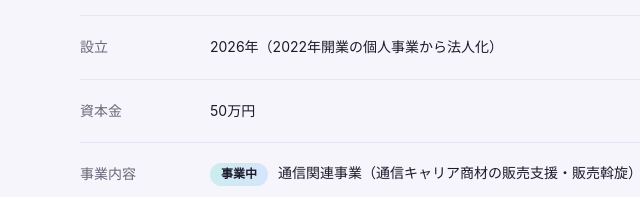
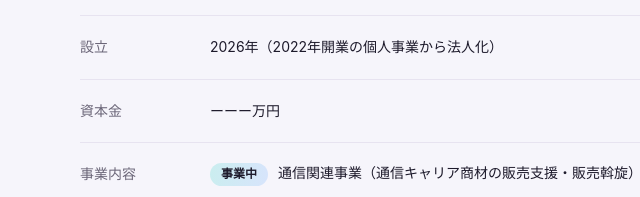
Before and after one commit to sha0604/VIQRA-HP, a plain HTML site: page index.html in a window 1280 px wide. Shown: the part 3310-3507 px from the top of the page, 0-640 px from the left. Drawn offline with Linux system fonts and the light colour scheme; animation ran at ten frames a second; a web font is replaced by a local one.

Commit message:
Update index.html

```diff
--- a/index.html
+++ b/index.html
@@ -242,7 +242,7 @@ nav a:hover:after,nav a.active:after{transform:scaleX(1)}
 <div class="row"><dt>代表</dt><dd>モハマザデラテ　シャヒン<br><button class="greeting-trigger" type="button" aria-haspopup="dialog" aria-controls="greeting-modal">代表挨拶を読む <span aria-hidden="true">↗</span></button></dd></div>
 <div class="row"><dt>所在地</dt><dd>宮崎県宮崎市</dd></div>
 <div class="row"><dt>設立</dt><dd>2026年（2022年開業の個人事業から法人化）</dd></div>
-<div class="row"><dt>資本金</dt><dd>50万円</dd></div>
+<div class="row"><dt>資本金</dt><dd>ーーー万円</dd></div>
 <div class="row"><dt>事業内容</dt><dd><span class="ln"><span class="tg">事業中</span>通信関連事業（通信キャリア商材の販売支援・販売斡旋）</span><span class="ln"><span class="tg">準備中</span>VIQRA LIVE</span><span class="ln"><span class="tg">構想中</span>VIQRA VILLA</span></dd></div>
 </dl>
 <details class="story-details reveal"><summary>沿革・取引実績を見る<span aria-hidden="true">＋</span></summary><div class="story-detail-body"><div class="num sub reveal">HISTORY / 沿革</div>
```
